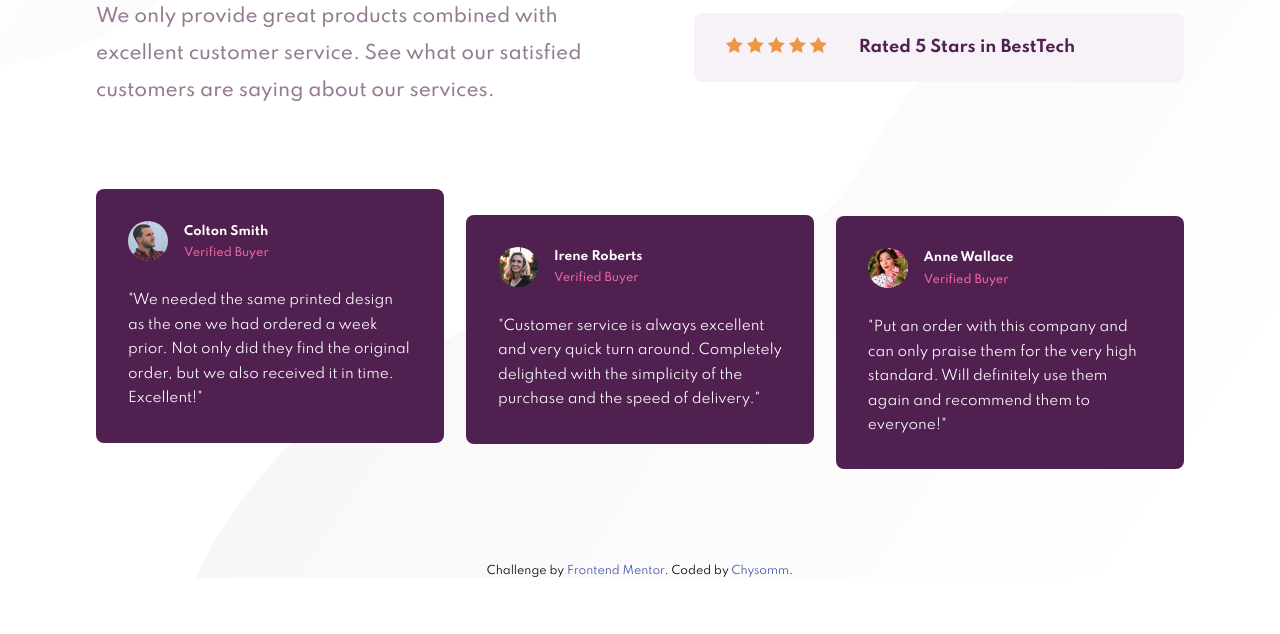
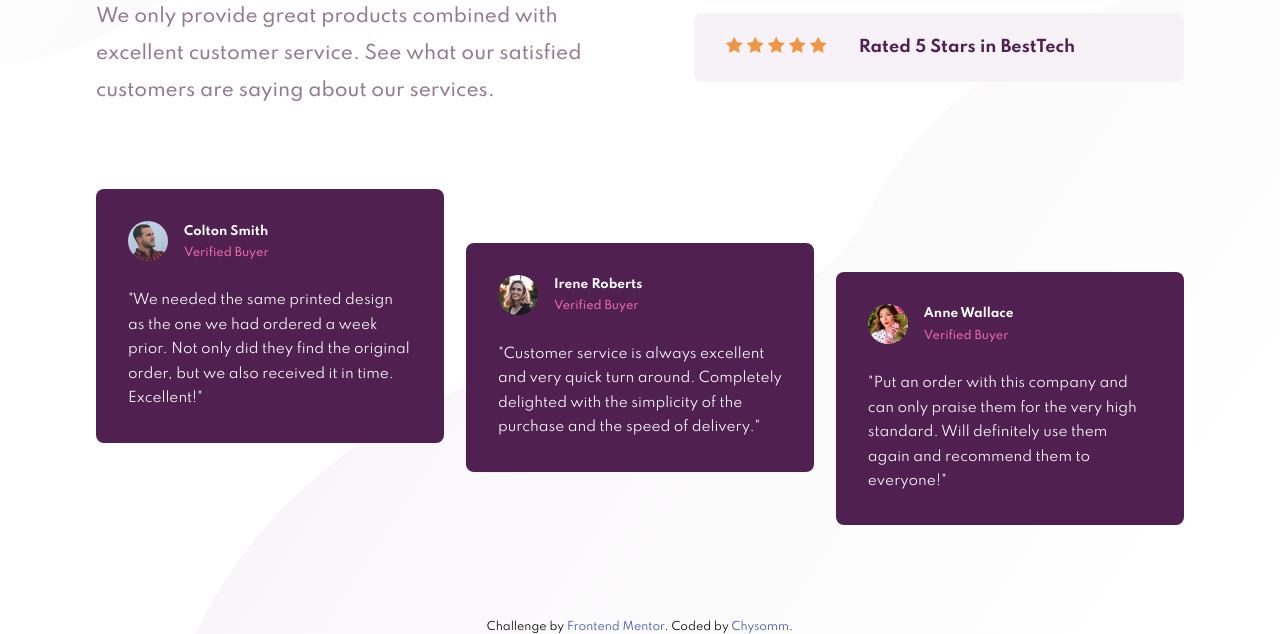
Before and after one commit to chysomm62/frontend-mentor-social-proof-section, a plain HTML site: page index.html in a window 1280 px wide. Shown: the part 297-931 px from the top of the page. Before the commit the page ends 875 px from the top, so only its background shows below. Drawn offline with Linux system fonts and the light colour scheme.

Commit message:
Update style.css

```diff
--- a/style.css
+++ b/style.css
@@ -224,7 +224,7 @@ blockquote {
     justify-content: space-between;
     align-content: center;
     align-items: center;
-    min-height: 43vh;
+    min-height: 50vh;
   }
   main section {
     flex: 1 1 0;
```
